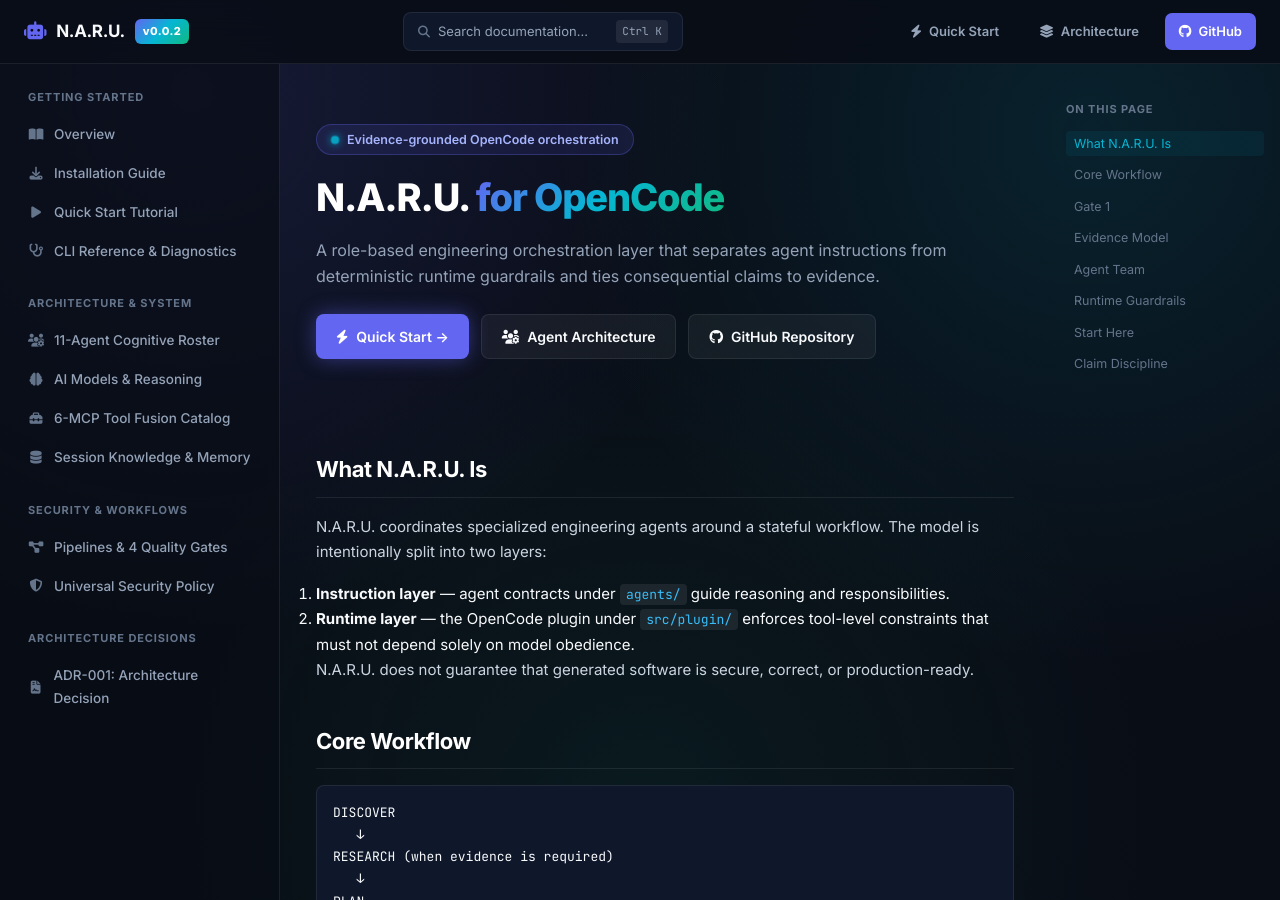
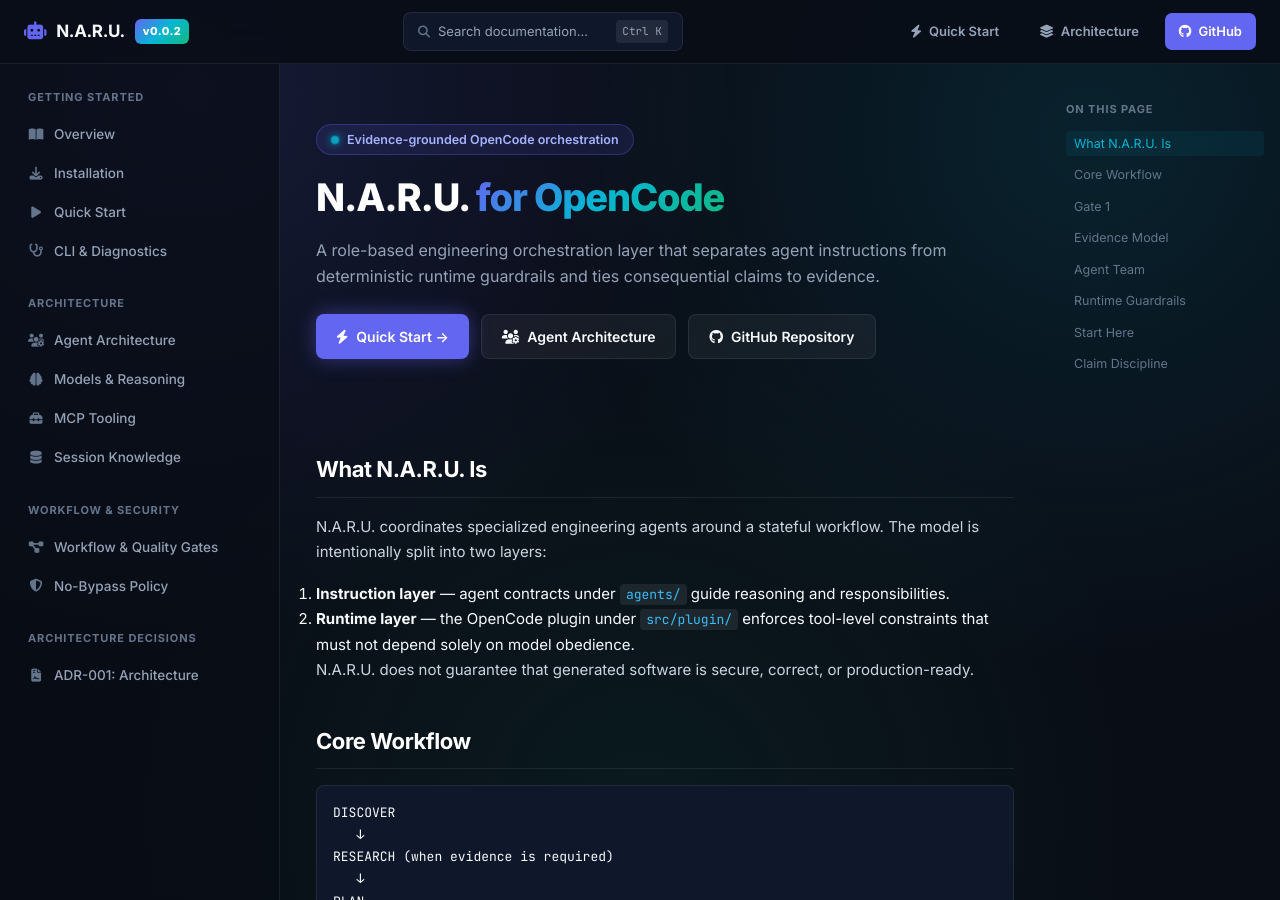
Before and after one commit to Yoganataa/naru-agents, a Jekyll site: the page built from docs/index.md, in a window 1280 px wide and 900 px high. Built offline with Jekyll 4.4.1, drawn with Linux system fonts in a browser that asks for light colours.

Commit message:
docs: align GitHub Pages navigation with rewritten documentation

```diff
--- a/docs/_includes/sidebar.html
+++ b/docs/_includes/sidebar.html
@@ -3,31 +3,31 @@
     <div class="sidebar-title">Getting Started</div>
     <ul class="sidebar-nav">
       <li><a href="{{ site.baseurl }}/" class="sidebar-link"><i class="fa-solid fa-book-open"></i><span>Overview</span></a></li>
-      <li><a href="{{ site.baseurl }}/getting-started/installation" class="sidebar-link"><i class="fa-solid fa-download"></i><span>Installation Guide</span></a></li>
-      <li><a href="{{ site.baseurl }}/getting-started/quick-start" class="sidebar-link"><i class="fa-solid fa-play"></i><span>Quick Start Tutorial</span></a></li>
-      <li><a href="{{ site.baseurl }}/getting-started/troubleshooting" class="sidebar-link"><i class="fa-solid fa-stethoscope"></i><span>CLI Reference & Diagnostics</span></a></li>
+      <li><a href="{{ site.baseurl }}/getting-started/installation" class="sidebar-link"><i class="fa-solid fa-download"></i><span>Installation</span></a></li>
+      <li><a href="{{ site.baseurl }}/getting-started/quick-start" class="sidebar-link"><i class="fa-solid fa-play"></i><span>Quick Start</span></a></li>
+      <li><a href="{{ site.baseurl }}/getting-started/troubleshooting" class="sidebar-link"><i class="fa-solid fa-stethoscope"></i><span>CLI & Diagnostics</span></a></li>
     </ul>
   </div>
   <div class="sidebar-section">
-    <div class="sidebar-title">Architecture & System</div>
+    <div class="sidebar-title">Architecture</div>
     <ul class="sidebar-nav">
-      <li><a href="{{ site.baseurl }}/architecture/overview" class="sidebar-link"><i class="fa-solid fa-users-gear"></i><span>11-Agent Cognitive Roster</span></a></li>
-      <li><a href="{{ site.baseurl }}/architecture/models-and-reasoning" class="sidebar-link"><i class="fa-solid fa-brain"></i><span>AI Models & Reasoning</span></a></li>
-      <li><a href="{{ site.baseurl }}/architecture/mcp-servers" class="sidebar-link"><i class="fa-solid fa-toolbox"></i><span>6-MCP Tool Fusion Catalog</span></a></li>
-      <li><a href="{{ site.baseurl }}/architecture/session-knowledge" class="sidebar-link"><i class="fa-solid fa-database"></i><span>Session Knowledge & Memory</span></a></li>
+      <li><a href="{{ site.baseurl }}/architecture/overview" class="sidebar-link"><i class="fa-solid fa-users-gear"></i><span>Agent Architecture</span></a></li>
+      <li><a href="{{ site.baseurl }}/architecture/models-and-reasoning" class="sidebar-link"><i class="fa-solid fa-brain"></i><span>Models & Reasoning</span></a></li>
+      <li><a href="{{ site.baseurl }}/architecture/mcp-servers" class="sidebar-link"><i class="fa-solid fa-toolbox"></i><span>MCP Tooling</span></a></li>
+      <li><a href="{{ site.baseurl }}/architecture/session-knowledge" class="sidebar-link"><i class="fa-solid fa-database"></i><span>Session Knowledge</span></a></li>
     </ul>
   </div>
   <div class="sidebar-section">
-    <div class="sidebar-title">Security & Workflows</div>
+    <div class="sidebar-title">Workflow & Security</div>
     <ul class="sidebar-nav">
-      <li><a href="{{ site.baseurl }}/workflow/pipelines" class="sidebar-link"><i class="fa-solid fa-diagram-project"></i><span>Pipelines & 4 Quality Gates</span></a></li>
-      <li><a href="{{ site.baseurl }}/workflow/no-bypass-policy" class="sidebar-link"><i class="fa-solid fa-shield-halved"></i><span>Universal Security Policy</span></a></li>
+      <li><a href="{{ site.baseurl }}/workflow/pipelines" class="sidebar-link"><i class="fa-solid fa-diagram-project"></i><span>Workflow & Quality Gates</span></a></li>
+      <li><a href="{{ site.baseurl }}/workflow/no-bypass-policy" class="sidebar-link"><i class="fa-solid fa-shield-halved"></i><span>No-Bypass Policy</span></a></li>
     </ul>
   </div>
   <div class="sidebar-section">
     <div class="sidebar-title">Architecture Decisions</div>
     <ul class="sidebar-nav">
-      <li><a href="{{ site.baseurl }}/adr/ADR-001-v2-architecture-and-rag" class="sidebar-link"><i class="fa-solid fa-file-contract"></i><span>ADR-001: Architecture Decision</span></a></li>
+      <li><a href="{{ site.baseurl }}/adr/ADR-001-v2-architecture-and-rag" class="sidebar-link"><i class="fa-solid fa-file-contract"></i><span>ADR-001: Architecture</span></a></li>
     </ul>
   </div>
 </aside>
```
